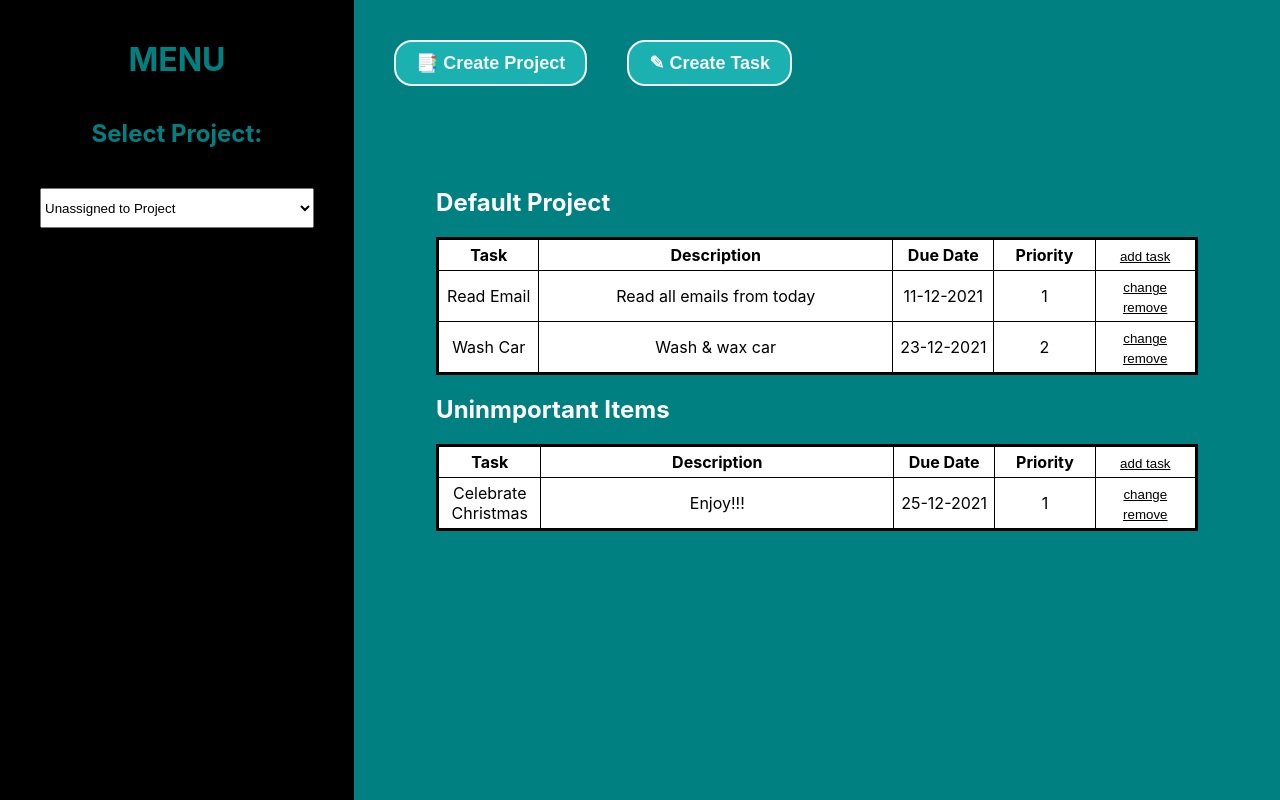
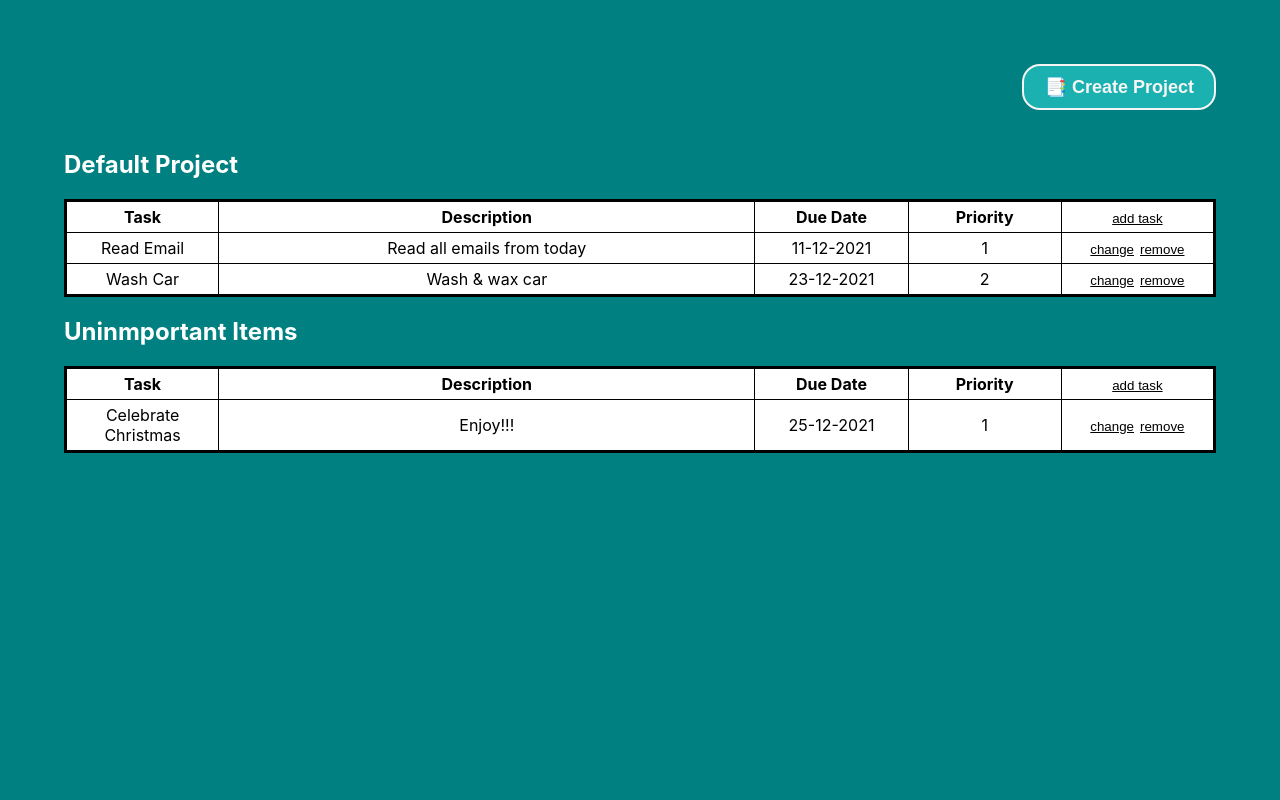
Before and after one commit to Tomd304/todo-list, a website built with webpack: page src/template.html in a window 1280 px wide. Built offline with nearby package versions, Linux system fonts and the light colour scheme.

Commit message:
Removed left pane, and reformatted table styling. Also removed redundant components

```diff
--- a/src/styles.css
+++ b/src/styles.css
@@ -11,28 +11,15 @@ body {
     font-family: -apple-system, BlinkMacSystemFont, "Segoe UI", Roboto, Helvetica, Arial, sans-serif, "Apple Color Emoji", "Segoe UI Emoji", "Segoe UI Symbol";
 }
 
-.left-pane {
-    flex-grow: 1;
-    background-color:#000;
-    height: 100vh;
-    color: teal;
-    padding: 40px;
-    text-align: center;
-    display: flex;
-    flex-direction: column;
-    gap: 40px
-}
-
-.right-pane {
+.pane {
     flex-grow: 3;
     background-color:teal;
     height: 100vh;
     color: black;
-    padding: 40px;
+    padding: 5%;
     text-align: center;
     display: flex;
     flex-direction: column;
-    gap: 40px
 }
 
 #select-project {
@@ -42,6 +29,7 @@ body {
 .buttons-div {
     display: flex;
     align-items: center;
+    justify-content: flex-end;
     gap: 40px;
 }
 
@@ -114,7 +102,7 @@ body {
 }
 
 #table-container {
-    padding: 5%;
+    padding: 20px 0;
 }
 
 table {
--- a/src/template.html
+++ b/src/template.html
@@ -8,17 +8,9 @@
         <title>Task Tracker</title>
     </head>
     <body>
-        <div class='left-pane'>
-            <h1>MENU</h1>
-            <h2>Select Project:</h2>
-            <select id='select-project' required>
-                <option value="no-project">Unassigned to Project</option>
-            </select>
-        </div>
-        <div class='right-pane'>
+        <div class='pane'>
             <div class='buttons-div'>
                 <button type='button' class='create-btn' id='create-project'>&#128209 Create Project</button>
-                <button type='button' class='create-btn' id='create-task'>&#9998 Create Task</button>
             </div>
             <div id='table-container'></div>
 
```
